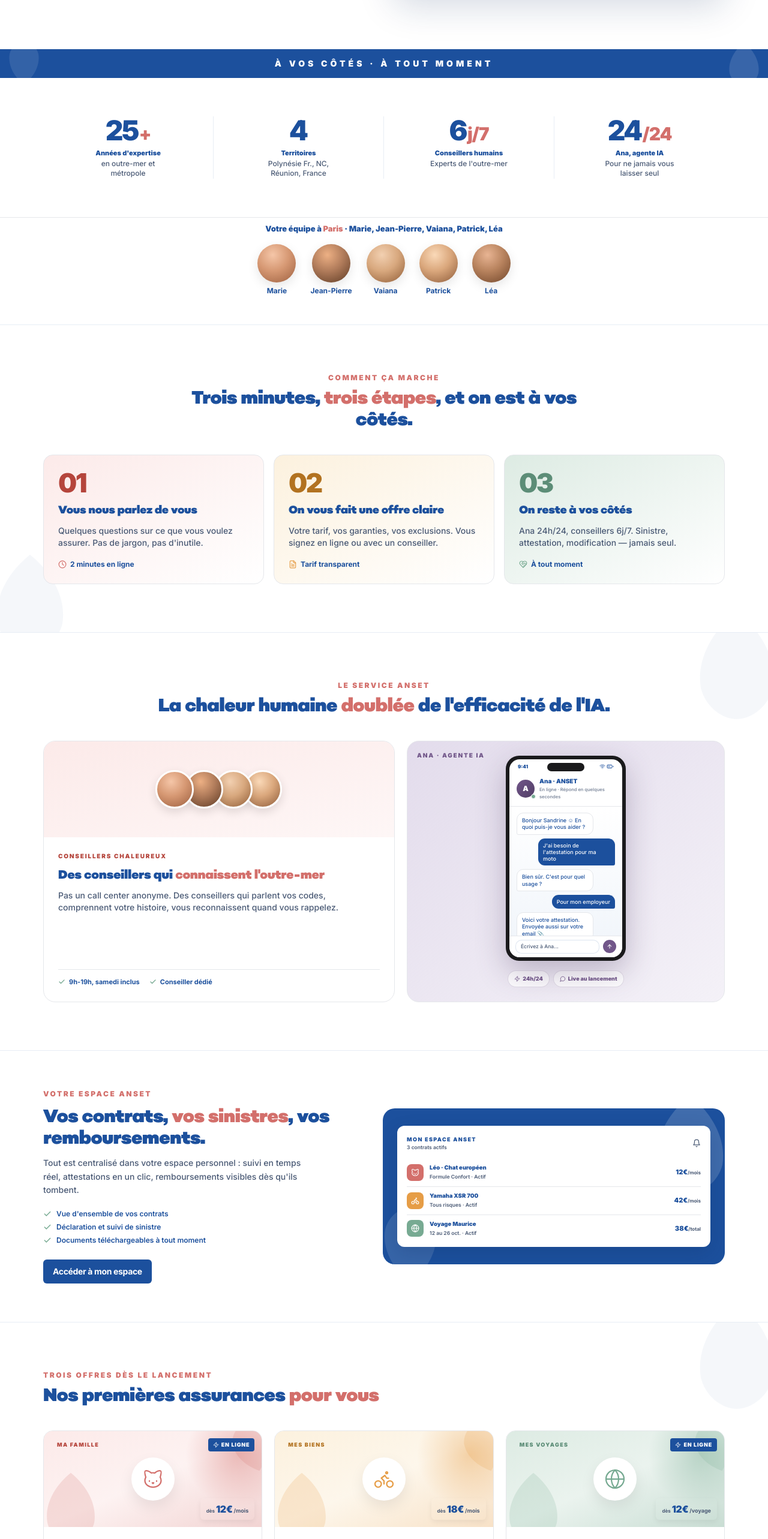
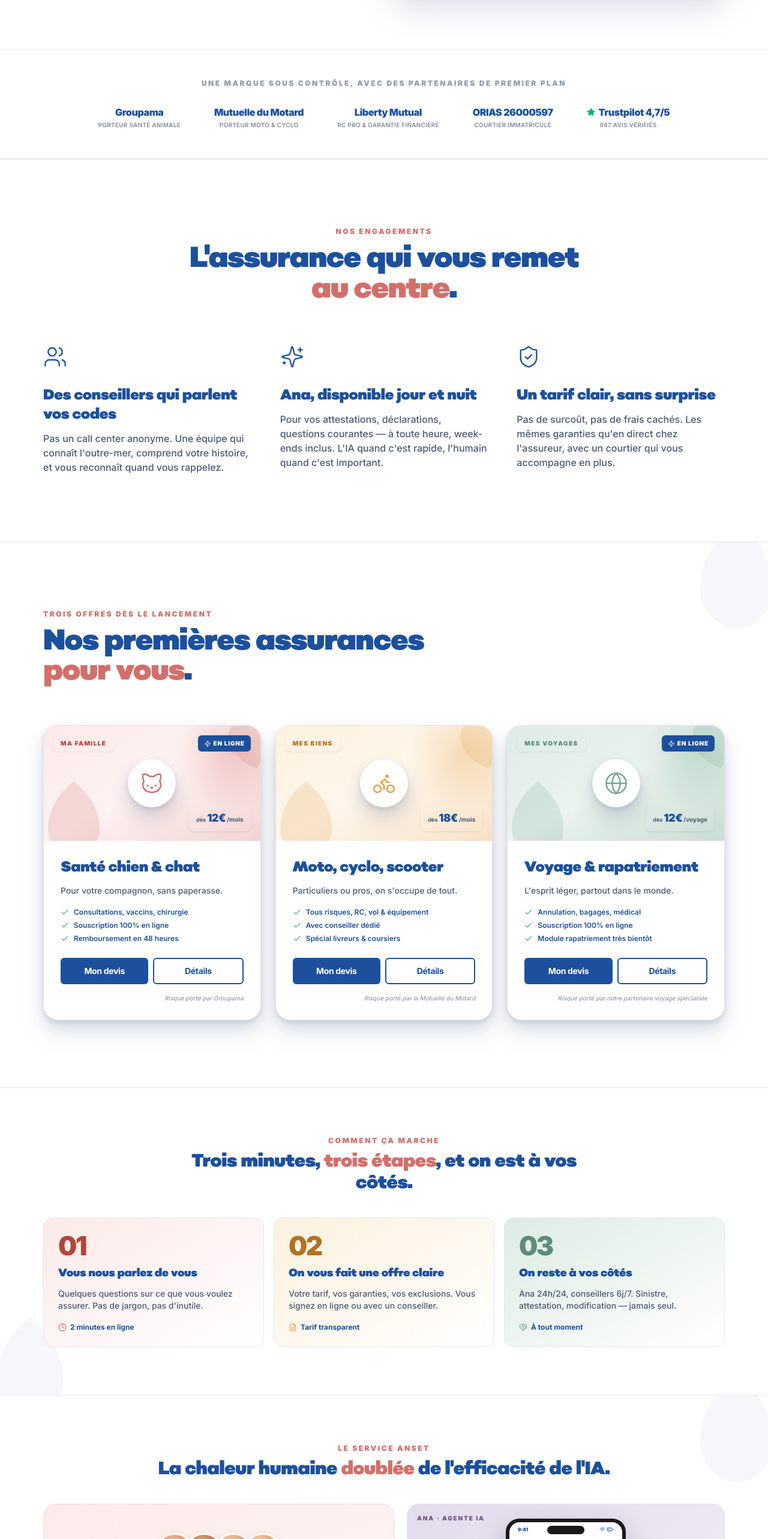
Before and after one commit to coverseas/ansetassurancesfrance, a Next.js app: page / in a window 1280 px wide. Shown: the part 956-3522 px from the top of the page at 60% size. Built offline with nearby package versions, Linux system fonts and the light colour scheme.

Commit message:
feat: premium uplift - trust logos + promesses + faq + premium shadows + new narrative order

```diff
--- a/app/page.tsx
+++ b/app/page.tsx
@@ -1,13 +1,16 @@
 import { Hero } from "@/components/sections/Hero";
+import { TrustLogosStrip } from "@/components/sections/TrustLogosStrip";
+import { PromessesSection } from "@/components/sections/PromessesSection";
+import { ProductsSection } from "@/components/sections/ProductsSection";
+import { HowToSection } from "@/components/sections/HowToSection";
+import { ServiceSection } from "@/components/sections/ServiceSection";
+import { TeamStrip } from "@/components/sections/TeamStrip";
+import { EspaceClientSection } from "@/components/sections/EspaceClientSection";
 import { TagBand } from "@/components/sections/TagBand";
 import { StatsSection } from "@/components/sections/StatsSection";
-import { TeamStrip } from "@/components/sections/TeamStrip";
-import { HowToSection } from "@/components/sections/HowToSection";
-import { ServiceSection } from "@/components/sections/ServiceSection";
-import { EspaceClientSection } from "@/components/sections/EspaceClientSection";
-import { ProductsSection } from "@/components/sections/ProductsSection";
 import { TestimonialsSection } from "@/components/sections/TestimonialsSection";
 import { StorySection } from "@/components/sections/StorySection";
+import { FaqSection } from "@/components/sections/FaqSection";
 import { RoadmapSection } from "@/components/sections/RoadmapSection";
 import { Chatbot } from "@/components/Chatbot";
 
@@ -15,15 +18,18 @@
   return (
     <>
       <Hero />
+      <TrustLogosStrip />
+      <PromessesSection />
+      <ProductsSection />
+      <HowToSection />
+      <ServiceSection />
+      <TeamStrip />
+      <EspaceClientSection />
       <TagBand />
       <StatsSection />
-      <TeamStrip />
-      <HowToSection />
-      <ServiceSection />
-      <EspaceClientSection />
-      <ProductsSection />
       <TestimonialsSection />
       <StorySection />
+      <FaqSection />
       <RoadmapSection />
       <Chatbot />
     </>
--- /dev/null
+++ b/components/sections/FaqSection.tsx
@@ -0,0 +1,58 @@
+import { ChevronDown } from "lucide-react";
+
+const FAQS = [
+  {
+    q: "Si j'ai un sinistre, comment ça se passe ?",
+    a: "Vous nous appelez ou écrivez à Ana 24h/24. Un conseiller dédié prend votre dossier en main, vous explique les étapes, et vous tient au courant à chaque étape. Sur la santé animale, le remboursement tombe en moyenne en 48 heures.",
+  },
+  {
+    q: "Pourquoi passer par ANSET plutôt que d'aller directement chez l'assureur ?",
+    a: "Même prix, mais avec un courtier qui négocie pour vous, vous accompagne dans le choix, et reste votre interlocuteur unique pour tous vos contrats. Vous bénéficiez de notre expertise sans surcoût — nous sommes rémunérés par les assureurs, pas par vous.",
+  },
+  {
+    q: "Que peut faire Ana, exactement ?",
+    a: "Envoyer une attestation immédiatement, déclarer un sinistre simple, modifier vos coordonnées, répondre à toute question sur vos contrats, et vous orienter vers un conseiller humain quand c'est nécessaire. Elle est formée sur l'ensemble de nos produits et apprend en continu.",
+  },
+  {
+    q: "Pourquoi ANSET est-il particulièrement adapté à la diaspora ultramarine ?",
+    a: "Parce que nos racines sont en outre-mer. Vingt-cinq ans en Polynésie, à La Réunion, en Nouvelle-Calédonie nous ont appris à connaître les codes, les attentes, et les enjeux particuliers des familles ultramarines. Nos conseillers en métropole partagent cette culture.",
+  },
+  {
+    q: "Mes données sont-elles bien protégées ?",
+    a: "Oui. Nous sommes conformes RGPD, vos données restent en Europe (hébergement Vercel Paris), et vous pouvez les consulter, modifier ou supprimer à tout moment via rgpd@ansetassurances.com. Aucune revente, aucune publicité tierce.",
+  },
+];
+
+export function FaqSection() {
+  return (
+    <section className="bg-white py-20 md:py-28 border-t border-anset-blue/8">
+      <div className="container-anset max-w-3xl">
+        <div className="text-center mb-12">
+          <p className="text-[10px] md:text-xs font-black uppercase tracking-[2.5px] text-anset-corail mb-3">
+            Questions fréquentes
+          </p>
+          <h2 className="text-3xl md:text-[40px] lg:text-[48px] text-anset-blue tracking-[-0.035em] leading-[1.05] font-black">
+            On vous explique <span className="accent">tout</span>.
+          </h2>
+        </div>
+        <div className="flex flex-col gap-3">
+          {FAQS.map((faq, idx) => (
+            <details key={idx} className="group bg-anset-mist/40 rounded-2xl border border-anset-blue/8 overflow-hidden transition-colors hover:border-anset-blue/20">
+              <summary className="px-6 md:px-8 py-5 md:py-6 cursor-pointer list-none flex items-center justify-between gap-4 select-none">
+                <span className="text-base md:text-lg font-black text-anset-blue leading-snug">
+                  {faq.q}
+                </span>
+                <ChevronDown className="w-5 h-5 text-anset-blue flex-shrink-0 transition-transform duration-300 group-open:rotate-180" strokeWidth={2} aria-hidden="true" />
+              </summary>
+              <div className="px-6 md:px-8 pb-6 md:pb-7">
+                <p className="text-sm md:text-base text-anset-slate leading-relaxed font-medium">
+                  {faq.a}
+                </p>
+              </div>
+            </details>
+          ))}
+        </div>
+      </div>
+    </section>
+  );
+}
--- a/components/sections/ProductsSection.tsx
+++ b/components/sections/ProductsSection.tsx
@@ -19,42 +19,42 @@
 const colorThemes = {
   corail: {
     bgGradient: "bg-gradient-to-br from-anset-corail-soft via-anset-corail-soft/60 to-anset-corail/30",
-    circleColor: "from-anset-corail/60",
     leafColor: "var(--anset-corail)",
     iconColor: "text-anset-corail",
     tagText: "text-anset-corail-dark",
+    glowColor: "rgba(211,111,107,0.3)",
   },
   moutarde: {
     bgGradient: "bg-gradient-to-br from-anset-moutarde-soft via-anset-moutarde-soft/60 to-anset-moutarde/30",
-    circleColor: "from-anset-moutarde/60",
     leafColor: "var(--anset-moutarde)",
     iconColor: "text-anset-moutarde",
     tagText: "text-anset-moutarde-dark",
+    glowColor: "rgba(230,157,70,0.3)",
   },
   menthe: {
     bgGradient: "bg-gradient-to-br from-anset-menthe-soft via-anset-menthe-soft/60 to-anset-menthe/40",
-    circleColor: "from-anset-menthe/60",
     leafColor: "var(--anset-menthe)",
     iconColor: "text-anset-menthe",
     tagText: "text-anset-menthe-dark",
+    glowColor: "rgba(119,170,146,0.3)",
   },
 } as const;
 
 export function ProductsSection() {
   return (
-    <section id="offres" className="bg-white relative overflow-hidden border-t border-anset-blue/10">
+    <section id="offres" className="bg-white relative overflow-hidden border-t border-anset-blue/8">
       <LeafPattern color="var(--anset-blue)" opacity={0.04} size={200} className="-right-12 -top-12" />
-      <div className="container-anset py-16 md:py-20 relative z-10">
-        <div className="max-w-2xl mb-10">
-          <p className="text-[10px] md:text-xs font-black uppercase tracking-[2.5px] text-anset-corail mb-2">
+      <div className="container-anset py-20 md:py-28 relative z-10">
+        <div className="max-w-2xl mb-12 md:mb-16">
+          <p className="text-[10px] md:text-xs font-black uppercase tracking-[2.5px] text-anset-corail mb-3">
             Trois offres dès le lancement
           </p>
-          <h2 className="text-3xl md:text-[28px] lg:text-[30px] text-anset-blue tracking-tight">
-            Nos premières assurances <span className="accent">pour vous</span>
+          <h2 className="text-3xl md:text-[40px] lg:text-[48px] text-anset-blue tracking-[-0.035em] leading-[1.05] font-black">
+            Nos premières assurances <span className="accent">pour vous</span>.
           </h2>
         </div>
 
-        <div className="grid grid-cols-1 md:grid-cols-3 gap-4 md:gap-5">
+        <div className="grid grid-cols-1 md:grid-cols-3 gap-5 md:gap-6">
           {PRODUCTS.map((product) => {
             const Icon = iconMap[product.icon];
             const theme = colorThemes[product.color];
@@ -63,68 +63,65 @@
             return (
               <article
                 key={product.slug}
-                className="rounded-2xl border border-anset-blue/8 bg-anset-cream overflow-hidden flex flex-col"
+                className="rounded-3xl border border-anset-blue/8 bg-white overflow-hidden flex flex-col shadow-premium-lg transition-all duration-300 hover:-translate-y-1 hover:shadow-premium-hover hover:border-anset-blue/15"
               >
-                <div className={`relative h-36 md:h-40 flex items-center justify-center overflow-hidden ${theme.bgGradient}`}>
+                <div className={`relative h-44 md:h-48 flex items-center justify-center overflow-hidden ${theme.bgGradient}`}>
                   <div
-                    className={`absolute -top-12 -right-12 w-44 h-44 rounded-full opacity-40 bg-gradient-radial ${theme.circleColor} to-transparent`}
-                    style={{
-                      background: `radial-gradient(circle, ${theme.leafColor} 0%, transparent 70%)`,
-                      opacity: 0.4,
-                    }}
+                    className="absolute -top-12 -right-12 w-48 h-48 rounded-full"
+                    style={{ background: `radial-gradient(circle, ${theme.glowColor} 0%, transparent 70%)` }}
                     aria-hidden="true"
                   />
-                  <LeafPattern color={theme.leafColor} opacity={0.18} size={130} className="-left-5 -bottom-8" />
-                  <LeafPattern color={theme.leafColor} opacity={0.18} size={90} rotate={160} className="-right-7 -top-4" />
+                  <LeafPattern color={theme.leafColor} opacity={0.2} size={140} className="-left-5 -bottom-8" />
+                  <LeafPattern color={theme.leafColor} opacity={0.2} size={95} rotate={160} className="-right-7 -top-4" />
 
-                  <span className={`absolute top-3 left-3 bg-white/97 px-2.5 py-1 rounded text-[9px] font-black tracking-[1.4px] ${theme.tagText} z-10`}>
+                  <span className={`absolute top-4 left-4 bg-white/97 px-3 py-1.5 rounded-md text-[10px] font-black tracking-[1.4px] ${theme.tagText} z-10 shadow-premium-sm`}>
                     {product.category}
                   </span>
 
                   {product.onlineSubscription && (
-                    <span className="absolute top-3 right-3 bg-anset-blue text-white px-2 py-1 rounded text-[9px] font-black tracking-[0.8px] flex items-center gap-1 z-10">
-                      <Zap className="w-2.5 h-2.5" aria-hidden="true" />
+                    <span className="absolute top-4 right-4 bg-anset-blue text-white px-2.5 py-1.5 rounded-md text-[10px] font-black tracking-[0.8px] flex items-center gap-1 z-10 shadow-premium-sm">
+                      <Zap className="w-3 h-3" aria-hidden="true" />
                       EN LIGNE
                     </span>
                   )}
 
-                  <div className="relative z-10 bg-white w-[72px] h-[72px] rounded-full flex items-center justify-center shadow-[0_10px_24px_rgba(0,0,0,0.08)]">
-                    {Icon && <Icon className={`w-9 h-9 ${theme.iconColor}`} strokeWidth={1.5} aria-hidden="true" />}
+                  <div className="relative z-10 bg-white w-20 h-20 rounded-full flex items-center justify-center shadow-premium-lg">
+                    {Icon && <Icon className={`w-10 h-10 ${theme.iconColor}`} strokeWidth={1.5} aria-hidden="true" />}
                   </div>
 
-                  <div className="absolute bottom-3 right-3 bg-white/97 px-2.5 py-1.5 rounded-md flex items-baseline gap-0.5 z-10 shadow-[0_4px_10px_rgba(0,0,0,0.06)]">
-                    <span className="text-[8px] text-anset-slate font-bold">dès</span>
-                    <span className="text-base font-black text-anset-blue tracking-tight">
+                  <div className="absolute bottom-4 right-4 bg-white/97 px-3 py-2 rounded-lg flex items-baseline gap-0.5 z-10 shadow-premium-sm">
+                    <span className="text-[9px] text-anset-slate font-bold">dès</span>
+                    <span className="text-lg font-black text-anset-blue tracking-tight">
                       {product.priceFrom}{product.priceCurrency}
                     </span>
-                    <span className="text-[9px] text-anset-slate font-bold">{product.pricePeriod}</span>
+                    <span className="text-[10px] text-anset-slate font-bold">{product.pricePeriod}</span>
                   </div>
                 </div>
 
-                <div className="p-5 flex flex-col gap-2.5 flex-1">
-                  <h3 className="text-base md:text-lg font-black text-anset-blue tracking-tight leading-tight">
+                <div className="p-6 md:p-7 flex flex-col gap-3 flex-1">
+                  <h3 className="text-xl md:text-2xl font-black text-anset-blue tracking-tight leading-tight">
                     {product.name}
                   </h3>
-                  <p className="text-xs md:text-sm text-anset-slate leading-relaxed font-medium">
+                  <p className="text-sm text-anset-slate leading-relaxed font-medium">
                     {product.description}
                   </p>
-                  <ul className="flex flex-col gap-1 py-1">
+                  <ul className="flex flex-col gap-1.5 py-1">
                     {product.features.map((feat) => (
-                      <li key={feat} className="text-[11px] text-anset-blue flex items-center gap-1.5 font-semibold">
-                        <Check className="w-3 h-3 text-anset-menthe flex-shrink-0" strokeWidth={2.5} aria-hidden="true" />
+                      <li key={feat} className="text-xs text-anset-blue flex items-center gap-2 font-semibold">
+                        <Check className="w-3.5 h-3.5 text-anset-menthe flex-shrink-0" strokeWidth={2.5} aria-hidden="true" />
                         {feat}
                       </li>
                     ))}
                   </ul>
-                  <div className="flex gap-1.5 mt-1">
-                    <Button as="a" href={url} variant="secondary" size="sm" className="flex-1">
+                  <div className="flex gap-2 mt-2">
+                    <Button as="a" href={url} variant="secondary" size="md" className="flex-1">
                       Mon devis
                     </Button>
-                    <Button as="a" href={`/produits/${product.slug}`} variant="ghost" size="sm" className="flex-1">
+                    <Button as="a" href={`/produits/${product.slug}`} variant="ghost" size="md" className="flex-1">
                       Détails
                     </Button>
                   </div>
-                  <p className="text-[9px] text-anset-slate/60 text-right mt-1 italic">
+                  <p className="text-[10px] text-anset-slate/60 text-right mt-1 italic">
                     {product.porteurMention}
                   </p>
                 </div>
--- /dev/null
+++ b/components/sections/PromessesSection.tsx
@@ -0,0 +1,54 @@
+import { Users, Sparkles, ShieldCheck } from "lucide-react";
+
+const PROMESSES = [
+  {
+    icon: Users,
+    title: "Des conseillers qui parlent vos codes",
+    description: "Pas un call center anonyme. Une équipe qui connaît l'outre-mer, comprend votre histoire, et vous reconnaît quand vous rappelez.",
+  },
+  {
+    icon: Sparkles,
+    title: "Ana, disponible jour et nuit",
+    description: "Pour vos attestations, déclarations, questions courantes — à toute heure, week-ends inclus. L'IA quand c'est rapide, l'humain quand c'est important.",
+  },
+  {
+    icon: ShieldCheck,
+    title: "Un tarif clair, sans surprise",
+    description: "Pas de surcoût, pas de frais cachés. Les mêmes garanties qu'en direct chez l'assureur, avec un courtier qui vous accompagne en plus.",
+  },
+];
+
+export function PromessesSection() {
+  return (
+    <section className="bg-white py-20 md:py-28 border-t border-anset-blue/8">
+      <div className="container-anset">
+        <div className="text-center max-w-2xl mx-auto mb-14 md:mb-16">
+          <p className="text-[10px] md:text-xs font-black uppercase tracking-[2.5px] text-anset-corail mb-3">
+            Nos engagements
+          </p>
+          <h2 className="text-3xl md:text-[40px] lg:text-[48px] text-anset-blue tracking-[-0.035em] leading-[1.05] font-black">
+            L'assurance qui vous remet <span className="accent">au centre</span>.
+          </h2>
+        </div>
+        <div className="grid grid-cols-1 md:grid-cols-3 gap-10 md:gap-12">
+          {PROMESSES.map((p, idx) => {
+            const Icon = p.icon;
+            return (
+              <div key={idx} className="flex flex-col items-start">
+                <div className="w-12 h-12 mb-6 flex items-center justify-start">
+                  <Icon className="w-10 h-10 text-anset-blue" strokeWidth={1.4} aria-hidden="true" />
+                </div>
+                <h3 className="text-xl md:text-2xl font-black text-anset-blue tracking-tight leading-tight mb-3">
+                  {p.title}
+                </h3>
+                <p className="text-sm md:text-base text-anset-slate leading-relaxed font-medium">
+                  {p.description}
+                </p>
+              </div>
+            );
+          })}
+        </div>
+      </div>
+    </section>
+  );
+}
--- /dev/null
+++ b/components/sections/TrustLogosStrip.tsx
@@ -0,0 +1,41 @@
+import { Star } from "lucide-react";
+
+const PARTNERS = [
+  { name: "Groupama", role: "Porteur Santé animale" },
+  { name: "Mutuelle du Motard", role: "Porteur Moto & Cyclo" },
+  { name: "Liberty Mutual", role: "RC Pro & Garantie financière" },
+  { name: "ORIAS 26000597", role: "Courtier immatriculé" },
+];
+
+export function TrustLogosStrip() {
+  return (
+    <section className="bg-white border-t border-b border-anset-blue/8 py-10 md:py-12">
+      <div className="container-anset">
+        <p className="text-center text-[10px] md:text-xs font-black uppercase tracking-[2.5px] text-anset-slate/60 mb-7">
+          Une marque sous contrôle, avec des partenaires de premier plan
+        </p>
+        <div className="flex flex-wrap items-center justify-center gap-x-10 md:gap-x-14 gap-y-5">
+          {PARTNERS.map((p) => (
+            <div key={p.name} className="text-center">
+              <div className="text-sm md:text-base font-black text-anset-blue tracking-tight">
+                {p.name}
+              </div>
+              <div className="text-[10px] text-anset-slate/70 font-semibold mt-0.5 tracking-wide uppercase">
+                {p.role}
+              </div>
+            </div>
+          ))}
+          <div className="text-center">
+            <div className="text-sm md:text-base font-black text-anset-blue tracking-tight flex items-center justify-center gap-1.5">
+              <Star className="w-3.5 h-3.5 text-trustpilot" fill="currentColor" aria-hidden="true" />
+              Trustpilot 4,7/5
+            </div>
+            <div className="text-[10px] text-anset-slate/70 font-semibold mt-0.5 tracking-wide uppercase">
+              847 avis vérifiés
+            </div>
+          </div>
+        </div>
+      </div>
+    </section>
+  );
+}
--- a/tailwind.config.ts
+++ b/tailwind.config.ts
@@ -9,36 +9,13 @@
     extend: {
       colors: {
         anset: {
-          blue: {
-            DEFAULT: "#1C509D",
-            dark: "#102E5D",
-            light: "#5C82BC",
-          },
+          blue: { DEFAULT: "#1C509D", dark: "#102E5D", light: "#5C82BC" },
           rouge: "#E73A30",
-          ciel: {
-            DEFAULT: "#6A9BAF",
-            soft: "#A8C6D4",
-          },
-          corail: {
-            DEFAULT: "#D36F6B",
-            dark: "#B5453C",
-            soft: "#FCEAE9",
-          },
-          moutarde: {
-            DEFAULT: "#E69D46",
-            dark: "#B27220",
-            soft: "#FCF1DE",
-          },
-          menthe: {
-            DEFAULT: "#77AA92",
-            dark: "#5C8D77",
-            soft: "#DDEBE3",
-          },
-          lilas: {
-            DEFAULT: "#715689",
-            dark: "#523F66",
-            soft: "#E3DCEC",
-          },
+          ciel: { DEFAULT: "#6A9BAF", soft: "#A8C6D4" },
+          corail: { DEFAULT: "#D36F6B", dark: "#B5453C", soft: "#FCEAE9" },
+          moutarde: { DEFAULT: "#E69D46", dark: "#B27220", soft: "#FCF1DE" },
+          menthe: { DEFAULT: "#77AA92", dark: "#5C8D77", soft: "#DDEBE3" },
+          lilas: { DEFAULT: "#715689", dark: "#523F66", soft: "#E3DCEC" },
           cream: "#FFFFFF",
           ink: "#1A2740",
           slate: "#4A5A75",
@@ -50,32 +27,27 @@
         display: ["var(--font-display)"],
         body: ["var(--font-body)"],
       },
+      boxShadow: {
+        "premium-sm": "0 1px 2px rgba(16,46,93,0.04), 0 2px 4px rgba(16,46,93,0.04)",
+        "premium": "0 1px 2px rgba(16,46,93,0.04), 0 2px 4px rgba(16,46,93,0.05), 0 4px 8px rgba(16,46,93,0.05), 0 8px 16px rgba(16,46,93,0.05)",
+        "premium-lg": "0 2px 4px rgba(16,46,93,0.04), 0 4px 8px rgba(16,46,93,0.05), 0 8px 16px rgba(16,46,93,0.06), 0 16px 32px rgba(16,46,93,0.07), 0 24px 48px rgba(16,46,93,0.08)",
+        "premium-hover": "0 4px 8px rgba(16,46,93,0.06), 0 8px 16px rgba(16,46,93,0.08), 0 16px 32px rgba(16,46,93,0.1), 0 32px 64px rgba(16,46,93,0.12)",
+      },
       fontSize: {
         "display-xl": ["4rem", { lineHeight: "0.96", letterSpacing: "-0.04em" }],
         "display-lg": ["3rem", { lineHeight: "1.05", letterSpacing: "-0.03em" }],
         "display-md": ["2.25rem", { lineHeight: "1.1", letterSpacing: "-0.025em" }],
         "display-sm": ["1.75rem", { lineHeight: "1.15", letterSpacing: "-0.02em" }],
       },
-      borderRadius: {
-        brand: "1rem",
-        "brand-lg": "1.5rem",
-      },
-      maxWidth: {
-        container: "1200px",
-      },
+      borderRadius: { brand: "1rem", "brand-lg": "1.5rem" },
+      maxWidth: { container: "1200px" },
       animation: {
         "fade-up": "fadeUp 0.6s ease-out forwards",
         "fade-in": "fadeIn 0.5s ease-out forwards",
       },
       keyframes: {
-        fadeUp: {
-          "0%": { opacity: "0", transform: "translateY(16px)" },
-          "100%": { opacity: "1", transform: "translateY(0)" },
-        },
-        fadeIn: {
-          "0%": { opacity: "0" },
-          "100%": { opacity: "1" },
-        },
+        fadeUp: { "0%": { opacity: "0", transform: "translateY(16px)" }, "100%": { opacity: "1", transform: "translateY(0)" } },
+        fadeIn: { "0%": { opacity: "0" }, "100%": { opacity: "1" } },
       },
     },
   },
```
